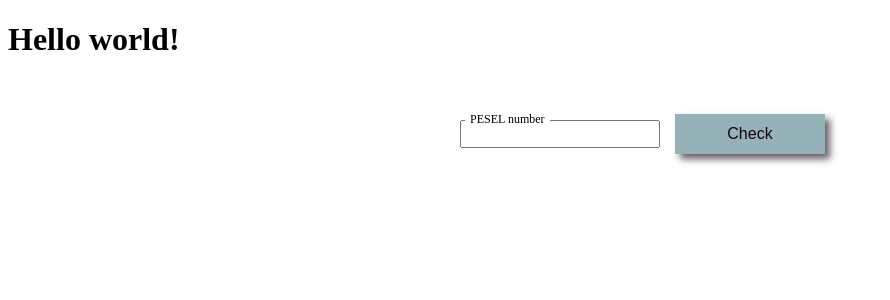
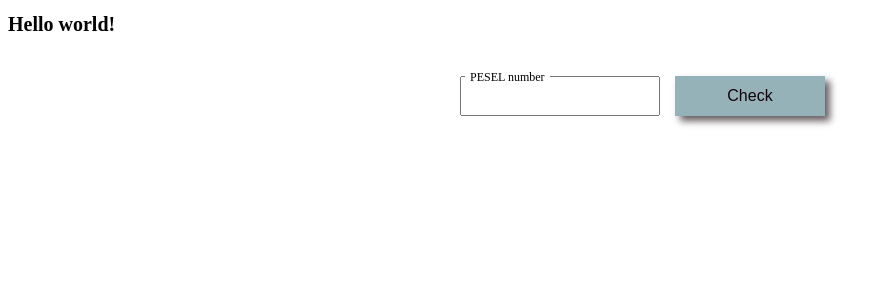
Before and after one commit to DarekMazur/pesel_veryfication, a React (Vite) app: page / in a window 1280 px wide. Shown: the top 300 px of the page, without its empty margins (0-890 px from the left). Built offline with nearby package versions, Linux system fonts and the light colour scheme.

Commit message:
Align to global styles

```diff
--- a/src/components/Button/Button.styles.js
+++ b/src/components/Button/Button.styles.js
@@ -3,19 +3,19 @@ import styled from "styled-components";
 export const Button = styled.button`
     width: 150px;
     height: 40px;
-    background: #95B2B8;
-    border-color: #95B2B8;
+    background: ${({theme}) => theme.colors.blue};
+    border-color: ${({theme}) => theme.colors.blue};
     border-style: none;
-    box-shadow: #120309a3 5px 5px 7px;
-    color: #120309;
+    box-shadow: ${({theme}) => theme.colors.blackAlpha} 5px 5px 7px;
+    color: ${({theme}) => theme.colors.black};
 		margin: 0 5px;
-		font-size: 16px;
+		font-size: ${({theme}) => theme.fontSize.m};
 
 		&:disabled {
-				color: #6A878DFF;
+				color: ${({theme}) => theme.colors.gray};
 		}
 
     &:active {
-        box-shadow: #120309 0 0 0;
+        box-shadow: ${({theme}) => theme.colors.black} 0 0 0;
     }
 `
--- a/src/components/Input/Input.styles.js
+++ b/src/components/Input/Input.styles.js
@@ -2,11 +2,10 @@ import styled from "styled-components";
 import {Label} from "../Label/Label.styles.js";
 
 export const Input = styled.input`
-	height: 28px;
+	height: 40px;
 	width: 200px;
-	margin: 15px 0;
 	padding: 4px 7px;
-	font-size: 16px;
+	font-size: ${({theme}) => theme.fontSize.m};
 
 		&:focus + ${Label} {
 			background: transparent;
--- a/src/components/Label/Label.styles.js
+++ b/src/components/Label/Label.styles.js
@@ -2,10 +2,10 @@ import styled from "styled-components";
 
 export const Label = styled.label`
 	position: absolute;
-	top: 2px;
+	top: -6px;
 	left: 5px;
-	padding: 5px;
-	font-size: 12px;
-	background: #fff;
+	padding: 0 5px;
+    font-size: ${({theme}) => theme.fontSize.xs};
+	background: ${({theme}) => theme.colors.white};
 	transition: transform 0.1s ease-in;
 `
--- a/src/components/Result/Result.styles.js
+++ b/src/components/Result/Result.styles.js
@@ -2,10 +2,10 @@ import styled from "styled-components";
 
 export const Result = styled.p`
 	width: 380px;
-	font-size: 18px;
+	font-size: ${({theme}) => theme.fontSize.l};
 
 	span {
-		font-weight: 800;
+		font-weight: ${({theme}) => theme.fontWeight.fat};
     color: ${({isValid, theme}) => isValid ? theme.colors.green : theme.colors.red}
 	}
 `
--- a/src/styles/globalStyle.js
+++ b/src/styles/globalStyle.js
@@ -3,6 +3,7 @@ import { createGlobalStyle } from 'styled-components';
 export const GlobalStyle = createGlobalStyle`
     html {
         box-sizing: border-box;
+		    font-size: 62.5%;
     }
 
     *, *::after, *::before {
--- a/src/utils/themes/theme.js
+++ b/src/utils/themes/theme.js
@@ -1,5 +1,10 @@
 export const theme = {
 	colors: {
+		white: '#FFFFFF',
+		black: '#120309',
+		blackAlpha: '#120309a3',
+		blue: '#95B2B8',
+		grey: '#6A878DFF',
 		green: '#14b00e',
 		red: '#d9231e',
 	},
```
